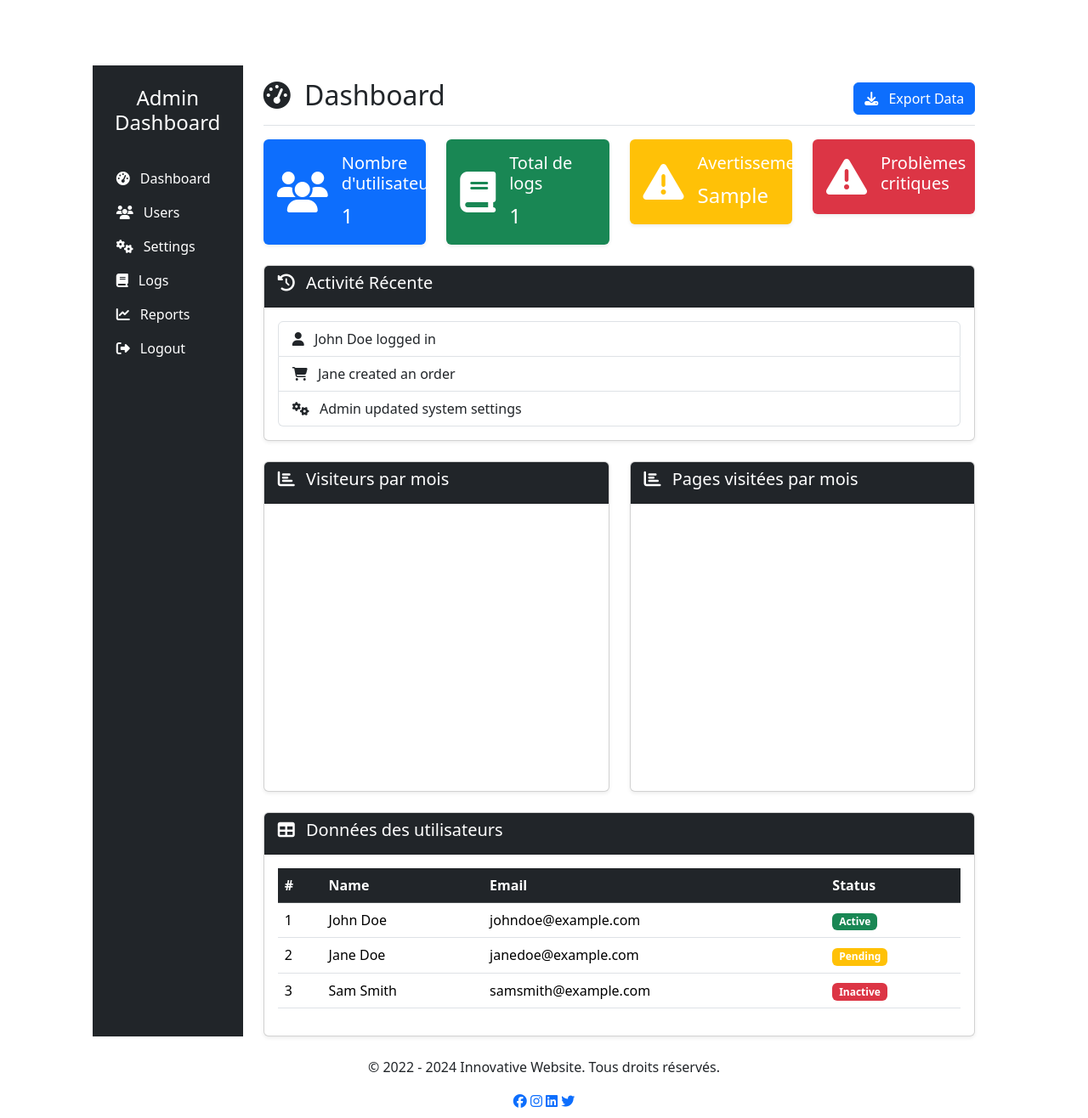
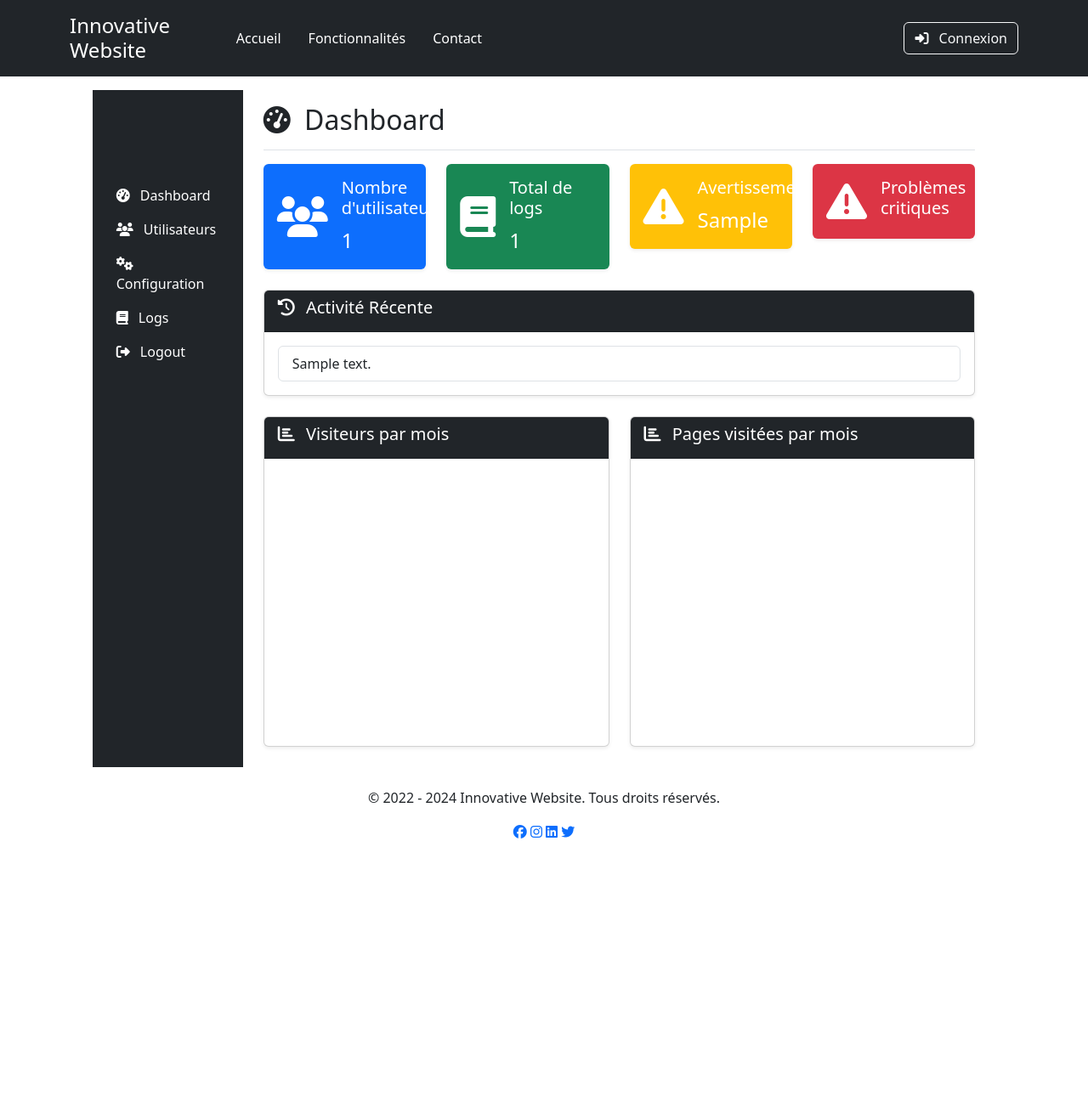
Before and after one commit to AlceneCorp/MyMVC, a PHP site: template app/Views/admin/dashboard.twig in a window 1280 px wide. Shown: the whole page at 85% size. After the commit the page ends 987 px from the top, so only its background shows below. Run offline with PHP 8.4, Linux system fonts and the light colour scheme; the template is opened without the code that fills it: most values are stand-ins (such as "Sample title", 1, 10 or a date in 2020); a map, chart or similar area stays blank; some libraries are stand-ins or nearby versions.

Commit message:
20241219 19:13

```diff
--- a/app/Controllers/AdminController.php
+++ b/app/Controllers/AdminController.php
@@ -20,13 +20,13 @@ class AdminController extends Controller
 		$usersManager = new UsersManager();
 		$logsManager = new LogsManager();
 
-
 		echo $this->render('admin/dashboard.twig',
 		[
 			'users_count' => $usersManager->countUsers(),
 			'log_count' => $logsManager->countLogs(),
 			'log_count_warning' => $logsManager->countLogs(['LEVEL' => 'WARNING']),
-			'log_count_error' => $logsManager->countLogs(['LEVEL' => 'ERROR']) + $logsManager->countLogs(['LEVEL' => 'CRITICAL'])
+			'log_count_error' => $logsManager->countLogs(['LEVEL' => 'ERROR']) + $logsManager->countLogs(['LEVEL' => 'CRITICAL']),
+			'log_recent_activity' => $logsManager->findAllLogs(['CATEGORY' => 'USERS'], ['LIMIT' => '10', 'ORDER BY' => 'ID DESC'])
 		]);
 	}
 
--- a/app/Controllers/AjaxController.php
+++ b/app/Controllers/AjaxController.php
@@ -17,7 +17,7 @@ class AjaxController extends Controller
         $visitor_logs = $visitorManager->findAllVisitor([], ['GROUP BY' => 'IP_ADDRESS']);
 
         // Récupérer les logs des visiteurs pour le graphique 2 (Pages visitées par mois)
-        $page_visits_logs = $visitorManager->findAllVisitor([], ['GROUP BY' => 'IP_ADDRESS, PAGE_VISITED']);
+        $page_visits_logs = $visitorManager->findAllVisitor([], ['ORDER BY' => 'PAGE_VISITED ASC', 'GROUP BY' => 'IP_ADDRESS, PAGE_VISITED']);
 
         // Initialiser les tableaux pour les données de visites
         $visitor_counts = [];
--- a/app/Core/Router.php
+++ b/app/Core/Router.php
@@ -43,6 +43,7 @@ class Router
         ]);
 
         $this->twig->addGlobal('base_url', $this->getBaseUrl());
+        $this->twig->addGlobal('is_login', (SessionsManager::get('USERS') ? SessionsManager::get('USERS') : null));
 
         // Ajouter la fonction asset
         $this->twig->addFunction(new TwigFunction('asset', function ($path) {
@@ -81,7 +82,7 @@ class Router
         // Logs pour la requête initiale
         if(ConfigManager::get("SITE.debug.value"))
         {
-            $this->logsManager->addLogs(['LEVEL' => 'DEBUG', 'CATEGORY' => 'APPLICATION', 'MESSAGE' => $requestUri, 'USERS_ID' => $user_id, 'IP_ADDRESS' => $_SERVER['REMOTE_ADDR'], 'METHOD' => $requestMethod, 'URI' => BASE_URL . $requestUri]);
+            $this->logsManager->addLogs(['LEVEL' => 'DEBUG', 'CATEGORY' => 'APPLICATION', 'MESSAGE' => $requestUri, 'USERS_ID' => $user_id, 'IP_ADDRESS' => $_SERVER['REMOTE_ADDR'], 'METHOD' => $_SERVER['REQUEST_METHOD'], 'URI' => BASE_URL . $requestUri]);
         }
 
         if ($route)
--- a/app/Views/admin/dashboard.twig
+++ b/app/Views/admin/dashboard.twig
@@ -7,13 +7,11 @@
         {% include 'admin/include/adminMenu.twig' %}
 
         <!-- Main Content -->
-        <main class="col-md-9 ms-sm-auto col-lg-10 px-md-4">
+        <main class="col-md-10 ms-sm-auto col-lg-10 px-md-4">
             <!-- Header Section -->
             <div class="d-flex justify-content-between flex-wrap flex-md-nowrap align-items-center pt-3 pb-2 mb-3 border-bottom">
                 <h1 class="h2"><i class="fas fa-tachometer-alt me-2"></i> Dashboard</h1>
-                <button class="btn btn-primary">
-                    <i class="fas fa-download me-2"></i> Export Data
-                </button>
+
             </div>
 
             <!-- Dashboard Stats -->
@@ -79,9 +77,13 @@
                 </div>
                 <div class="card-body">
                     <ul class="list-group">
-                        <li class="list-group-item"><i class="fas fa-user me-2"></i> John Doe logged in</li>
-                        <li class="list-group-item"><i class="fas fa-shopping-cart me-2"></i> Jane created an order</li>
-                        <li class="list-group-item"><i class="fas fa-cogs me-2"></i> Admin updated system settings</li>
+                        {% if log_recent_activity is not empty %}
+                            {% for log_activity in log_recent_activity %}
+                                <li class="list-group-item">{{ log_activity.MESSAGE }}</li>
+                            {% endfor %}
+                        {% else %}
+                            <li class="list-group-item text-muted">Aucune activité trouvée</li>
+                        {% endif %}
                     </ul>
                 </div>
             </div>
@@ -110,45 +112,6 @@
                             <canvas id="pageChart" height="300"></canvas>
                         </div>
                     </div>
-                </div>
-            </div>
-
-            <!-- User Data Table -->
-            <div class="card shadow-sm">
-                <div class="card-header bg-dark text-white">
-                    <h5><i class="fas fa-table me-2"></i> Données des utilisateurs</h5>
-                </div>
-                <div class="card-body">
-                    <table class="table table-hover">
-                        <thead class="table-dark">
-                            <tr>
-                                <th>#</th>
-                                <th>Name</th>
-                                <th>Email</th>
-                                <th>Status</th>
-                            </tr>
-                        </thead>
-                        <tbody>
-                            <tr>
-                                <td>1</td>
-                                <td>John Doe</td>
-                                <td>johndoe@example.com</td>
-                                <td><span class="badge bg-success">Active</span></td>
-                            </tr>
-                            <tr>
-                                <td>2</td>
-                                <td>Jane Doe</td>
-                                <td>janedoe@example.com</td>
-                                <td><span class="badge bg-warning">Pending</span></td>
-                            </tr>
-                            <tr>
-                                <td>3</td>
-                                <td>Sam Smith</td>
-                                <td>samsmith@example.com</td>
-                                <td><span class="badge bg-danger">Inactive</span></td>
-                            </tr>
-                        </tbody>
-                    </table>
                 </div>
             </div>
         </main>
--- a/app/Views/admin/include/adminMenu.twig
+++ b/app/Views/admin/include/adminMenu.twig
@@ -1,22 +1,22 @@
 <!-- Sidebar -->
-<nav class="col-md-3 col-lg-2 d-md-block bg-dark sidebar" id="sidebar">
+<nav class="col-md-2 col-lg-2 d-md-block bg-dark sidebar" id="sidebar">
 	<div class="position-sticky">
-
-        <h4 class="text-center text-white py-4">Admin Dashboard</h4>
-        <ul class="nav flex-column">
+		<h4 class="text-left text-white py-5"></h4>
+		<ul class="ml-5 nav flex-column text-start">
+			<!-- Ajout de text-start -->
 			<li class="nav-item">
-                <a class="nav-link text-white active" href="{{base_url}}/admin/dashboard">
+				<a class="nav-link text-white" href="{{base_url}}/admin/dashboard">
 					<i class="fas fa-tachometer-alt me-2"></i> Dashboard
 				</a>
 			</li>
 			<li class="nav-item">
 				<a class="nav-link text-white" href="{{base_url}}/admin/dashboard">
-                    <i class="fas fa-users me-2"></i> Users
+					<i class="fas fa-users me-2"></i> Utilisateurs
 				</a>
 			</li>
 			<li class="nav-item">
 				<a class="nav-link text-white" href="{{base_url}}/admin/settings">
-                    <i class="fas fa-cogs me-2"></i> Settings
+					<i class="fas fa-cogs me-2"></i> Configuration
 				</a>
 			</li>
 			<li class="nav-item">
@@ -25,12 +25,7 @@
 				</a>
 			</li>
 			<li class="nav-item">
-                <a class="nav-link text-white" href="{{base_url}}/admin/dashboard">
-                    <i class="fas fa-chart-line me-2"></i> Reports
-                </a>
-            </li>
-            <li class="nav-item">
-                <a class="nav-link text-white" href="{{base_url}}/admin/dashboard">
+				<a class="nav-link text-white" href="{{base_url}}/logout">
 					<i class="fas fa-sign-out-alt me-2"></i> Logout
 				</a>
 			</li>
--- a/app/Views/admin/logs.twig
+++ b/app/Views/admin/logs.twig
@@ -7,7 +7,7 @@
             {% include 'admin/include/adminMenu.twig' %}
 
             <!-- Contenu principal -->
-            <main class="col-md-9 ms-sm-auto col-lg-10 px-md-4">
+            <main class="col-md-10 ms-sm-auto col-lg-10 px-md-4">
                 <!-- Header Section -->
                 <div class="d-flex justify-content-between flex-wrap flex-md-nowrap align-items-center pt-3 pb-2 mb-3 border-bottom">
                     <h1 class="text-center mb-4"><i class="fas fa-book me-2"></i> Logs de l'application</h1>
--- a/app/Views/admin/settings.twig
+++ b/app/Views/admin/settings.twig
@@ -13,7 +13,7 @@
         {% include 'admin/include/adminMenu.twig' %}
 
         <!-- Main content -->
-        <main class="col-md-9 ms-sm-auto col-lg-10 px-md-4">
+        <main class="col-md-10 ms-sm-auto col-lg-10 px-md-4">
             <!-- Header Section -->
             <div class="d-flex justify-content-between flex-wrap flex-md-nowrap align-items-center pt-3 pb-2 mb-3 border-bottom">
                 <h1 class="text-center mb-4"><i class="fas fa-cogs me-2"></i> Paramètres de l'application</h1>
--- a/app/Views/base.twig
+++ b/app/Views/base.twig
@@ -28,16 +28,47 @@
 <body>
 
     <!-- Header Section -->
-    <header class="py-3">
+    <header class="py-3 bg-dark">
         <div class="container d-flex justify-content-between align-items-center">
+            <!-- Logo or Title -->
             <h1 class="h4 text-white mb-0">Innovative Website</h1>
-            <nav>
-                <a href="{{base_url}}/" class="text-white me-3 hvr-grow">Accueil</a>
-                <a href="{{base_url}}/features" class="text-white me-3 hvr-grow">Fonctionnalités</a>
-                <a href="{{base_url}}/contact" class="text-white hvr-grow">Contact</a>
+
+            <!-- Navigation Menu -->
+            <nav class="d-flex align-items-center w-100">
+                <!-- Main Navigation Links -->
+                <ul class="nav me-auto">
+                    <li class="nav-item">
+                        <a href="{{base_url}}/" class="nav-link text-white">Accueil</a>
+                    </li>
+                    <li class="nav-item">
+                        <a href="{{base_url}}/features" class="nav-link text-white">Fonctionnalités</a>
+                    </li>
+                    <li class="nav-item">
+                        <a href="{{base_url}}/contact" class="nav-link text-white">Contact</a>
+                    </li>
+                </ul>
+
+                <!-- Connexion Button -->
+                <ul class="nav">
+                    {% if is_login %}
+                        <li class="nav-item">
+                            <a href="{{base_url}}/logout" class="btn btn-outline-light">
+                                <i class="fas fa-sign-out-alt me-2"></i> Déconnexion
+                            </a>
+                        </li>
+                    {% else %}
+                        <li class="nav-item">
+                            <a href="{{base_url}}/login" class="btn btn-outline-light">
+                                <i class="fas fa-sign-in-alt me-2"></i> Connexion
+                            </a>
+                        </li>
+                    {% endif %}
+                </ul>
             </nav>
         </div>
     </header>
+
+
 
     <!-- Main Content -->
     <main class="pt-3 pb-3 hero" id="main-content">
```
Also changed, not shown: app/Controllers/LoginController.php (added, +62 -0 lines), app/Core/Controller.php (+8 -1 lines), app/Views/login/login.twig (added, +60 -0 lines), config/routes.php (+13 -1 lines). Lines whose indentation alone changed are shown as unchanged.
